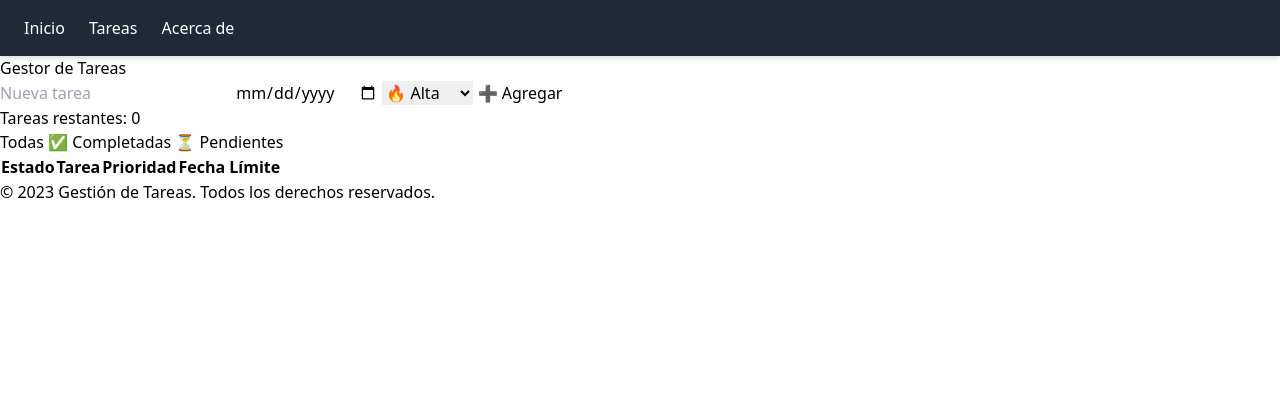
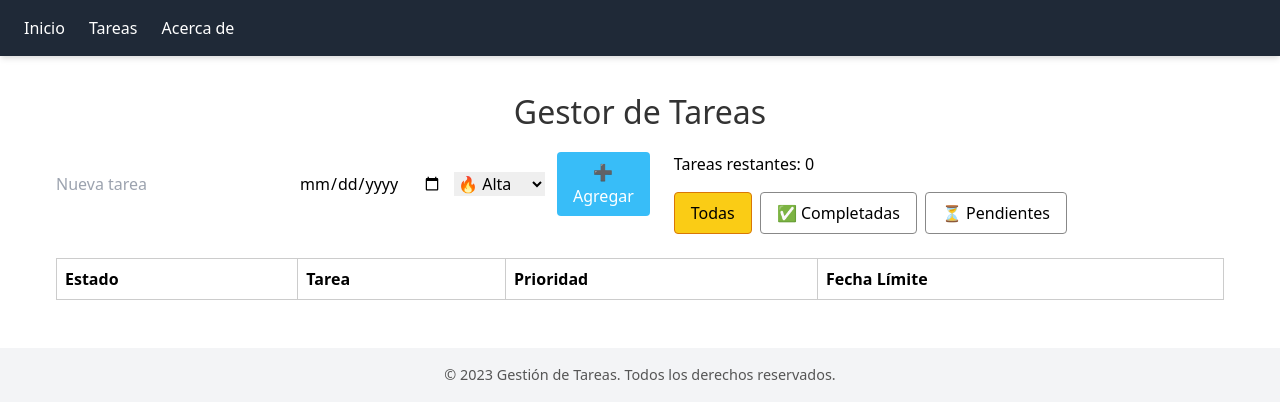
Before and after one commit to Jesvarg/sprint-scrum, a plain HTML site: page index.html in a window 1280 px wide. Drawn offline with nearby package versions, Linux system fonts and the light colour scheme.

Commit message:
Añadiendo estilos

```diff
--- a/index.html
+++ b/index.html
@@ -6,6 +6,7 @@
         <title>Gestión de Tareas</title>
         <!--<link rel="stylesheet" href="styles.css"> -->
         <link href="https://cdn.jsdelivr.net/npm/tailwindcss@2.2.19/dist/tailwind.min.css" rel="stylesheet">
+        <link rel="stylesheet" href="styles.css"
     </head>
 
     <body>
--- a/styles.css
+++ b/styles.css
@@ -0,0 +1,110 @@
+.container {
+  max-width: 1200px;
+  margin: 0 auto;
+  padding: 1rem;
+}
+
+.app-grid {
+  display: grid;
+  gap: 1.5rem;
+  grid-template-columns: 1fr;
+}
+
+@media (min-width: 768px) {
+  .app-grid {
+    grid-template-columns: 1fr 1fr;
+    grid-template-areas:
+      "form controls"
+      "table table";
+  }
+
+  #taskForm {
+    grid-area: form;
+  }
+
+  .task-controls {
+    grid-area: controls;
+  }
+
+  .tasks-table-container {
+    grid-area: table;
+  }
+}
+
+header h1 {
+  text-align: center;
+  font-size: 2rem;
+  margin: 1rem 0;
+  color: #333;
+}
+
+.form-group {
+  display: flex;
+  flex-direction: column;
+  gap: 0.75rem;
+}
+
+@media (min-width: 640px) {
+  .form-group {
+    flex-direction: row;
+    align-items: center;
+  }
+}
+
+.add-task-btn {
+  background-color: #38bdf8;
+  color: white;
+  border: none;
+  padding: 0.5rem 1rem;
+  cursor: pointer;
+  border-radius: 4px;
+  transition: background-color 0.3s;
+}
+
+.add-task-btn:hover {
+  background-color: #0ea5e9;
+}
+
+.tasks-table {
+  width: 100%;
+  border-collapse: collapse;
+}
+
+.tasks-table th,
+.tasks-table td {
+  border: 1px solid #ccc;
+  padding: 0.5rem;
+  text-align: left;
+}
+
+.filter-buttons {
+  display: flex;
+  gap: 0.5rem;
+  margin-top: 1rem;
+  flex-wrap: wrap;
+}
+
+.filter-buttons button {
+  padding: 0.5rem 1rem;
+  border: 1px solid #888;
+  border-radius: 4px;
+  background: white;
+  cursor: pointer;
+}
+
+.filter-buttons .active {
+  background-color: #facc15;
+  border-color: #d97706;
+}
+
+.footer {
+  text-align: center;
+  padding: 1rem;
+  margin-top: 2rem;
+  background-color: #f3f4f6;
+}
+
+.footer-text {
+  color: #555;
+  font-size: 0.9rem;
+}
```
